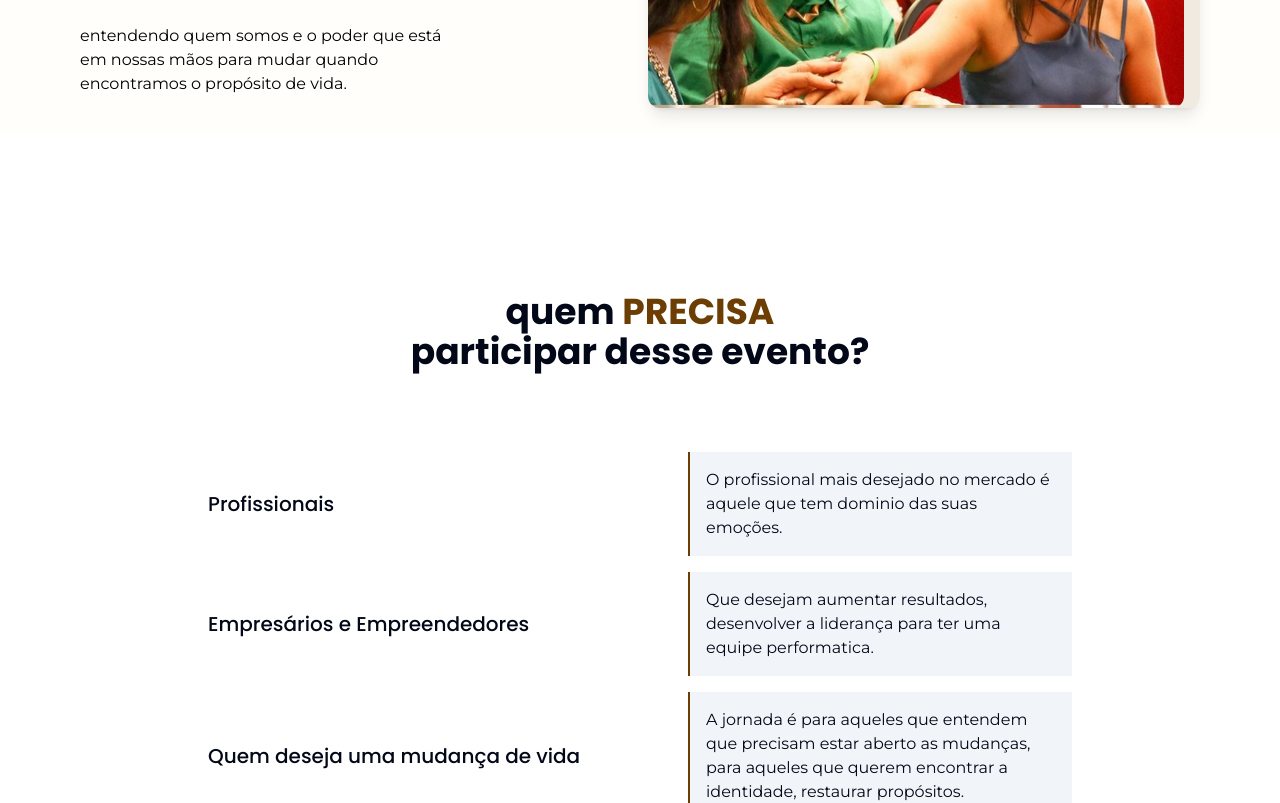
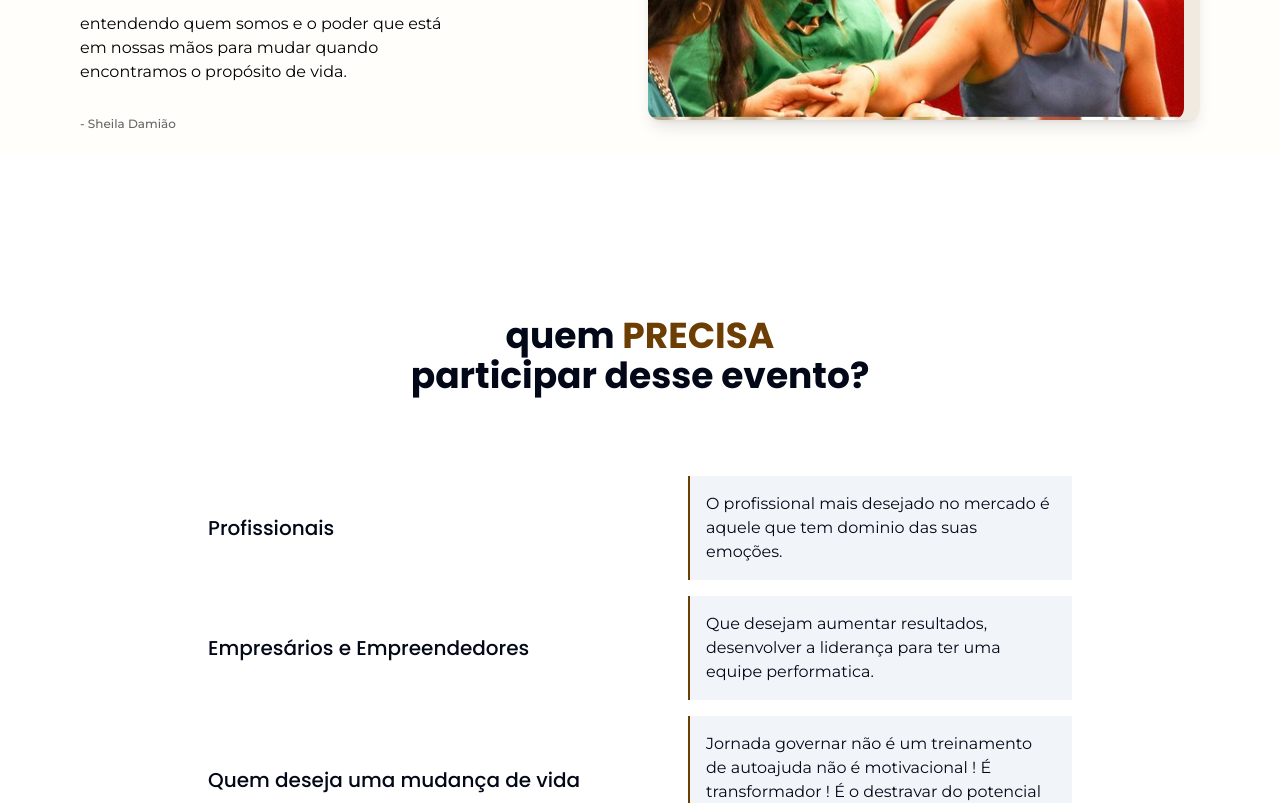
Before and after one commit to DecoXD/JornadaGovernar, a React (Vite) app: page / in a window 1280 px wide. Shown: the part 1660-2463 px from the top of the page. Built offline with nearby package versions, Linux system fonts and the light colour scheme.

Commit message:
added some keyframes

```diff
--- a/src/App.tsx
+++ b/src/App.tsx
@@ -11,6 +11,7 @@ import Footer from "./sections/Footer"
 import WpToast from "./components/shared/WpToast"
 import Audience from "./sections/Audience"
 import Sponsors from "./sections/Sponsors"
+import FadeInContainer from "./components/shared/FadeInContainer"
 
 
 
@@ -20,15 +21,16 @@ function App() {
 
 
   return (
-   <div className="">
+   <div className="overflow-hidden">
 
     <Analytics/>
 
     <WpToast/>
 
-    <section>
+    <FadeInContainer   animate = {'animate-fade-in'}>
       <Hero/>
-    </section>
+    </FadeInContainer>
+
 
 
 
@@ -36,29 +38,28 @@ function App() {
       <Target/>
     </section>
 
-    <section className="">
+    <FadeInContainer   animate = {'animate-fade-in-right'}>
       <Content/>
-    </section>
-
-    <section className="pt-20">
-      <Audience/>
-    </section>
+    </FadeInContainer>
 
 
-    <section className="bg-[#FFFEFA] pt-24 ">
-      <Disclosure/>
-    </section>
-
-    <section className="pt-24">
-      <Benefices/>
-    </section>
+    <FadeInContainer className = {'p-20'} animate = {'animate-fade-in'}>
+      <Audience/>
+    </FadeInContainer>
 
 
+    <FadeInContainer className={"bg-[#FFFEFA] pt-24 "}  animate = {'animate-fade-in-right'}>
+      <Disclosure/>
+    </FadeInContainer>
 
+    <FadeInContainer className={"pt-24 "}  animate = {'animate-fade-in'}>
+      <Benefices/>
+    </FadeInContainer>
 
-    <section className="bg-[#FFFEFA] pt-20 ">
+    <FadeInContainer className="bg-[#FFFEFA] pt-20 "  animate = {'animate-fade-in-right'}>
       <About/>
-    </section>
+    </FadeInContainer>
+
 
     <section className="pt-20 md:pt-20">
       <Sponsors/>
@@ -69,7 +70,6 @@ function App() {
     </section>
 
 
-
     <Footer/>
    </div>
   )
--- /dev/null
+++ b/src/components/shared/FadeInContainer.tsx
@@ -0,0 +1,21 @@
+import { useEffect, useRef, useState } from "react"
+/*eslint-disable */
+
+const FadeInContainer = (props:any) => {
+  const [isVisible, setIsVisible] = useState(false)
+
+  const domRef:any = useRef()
+
+  useEffect(() => {
+    const observer = new IntersectionObserver((entries) => {
+      entries.forEach((entry) => setIsVisible(entry.isIntersecting));
+    });
+    observer.observe(domRef.current);
+    return () => observer.unobserve(domRef.current);
+  }, []);
+  return (
+    <section  ref={domRef} className={`${props.className} ${isVisible? props.animate : 'animate-fade-out '} ` }>{props.children}</section>
+  )
+}
+
+export default FadeInContainer
--- a/src/constants/index.ts
+++ b/src/constants/index.ts
@@ -1,7 +1,7 @@
 export const targetLayerItems =[
   {
     iconSrc:'/assets/icons/arrow.svg',
-    content:'Se sente estagnado e quer aumentar seus resultados, mas está perdido de como fazer isso?',
+    content:'Os resultados do seu time não estão bons? Aprenda como performar melhor e alcançar melhores resultados !',
     alt:'arrow'
   },
   {
@@ -16,32 +16,32 @@ export const targetLayerItems =[
   },
 ]
 
-export const testimonalItems = [
-  {
-    title:"Érica",
-    imageSrc:'/assets/images/erica.jpeg',
-    content:" Oi Sheila, Sou Jane, trabalho na Pestalozzi, quero dizer que foi maravilhosa a experiência. Acredito que será sim, um divisor de águas.",
-    videoSrc:'/assets/videos/video.mp4'
-  },
-  {
-    title:"Rodrigo",
-    imageSrc:'/assets/images/homem.jpeg',
-    content:"  Oi Sheila, Sou Jane, trabalho na Pestalozzi, quero dizer que foi maravilhosa a experiência. Acredito que será sim, um divisor de águas.",
-    videoSrc:'/assets/videos/video.mp4'
-  },
-  {
-    title:"Jane",
-    imageSrc:'/assets/images/erica.jpeg',
-    content:" Oi Sheila, Sou Jane, trabalho na Pestalozzi, quero dizer que foi maravilhosa a experiência. Acredito que será sim, um divisor de águas.",
-    videoSrc:'/assets/videos/video.mp4'
-  },
-  {
-    title:"Jane",
-    imageSrc:'/assets/images/homem.jpeg',
-    content:"Oi Sheila, Sou Jane, trabalho na Pestalozzi, quero dizer que foi maravilhosa a experiência. Acredito que será sim, um divisor de águas.",
-    videoSrc:'/assets/videos/video.mp4'
-  },
-]
+// export const testimonalItems = [
+//   {
+//     title:"Érica",
+//     imageSrc:'/assets/images/erica.jpeg',
+//     content:" Oi Sheila, Sou Jane, trabalho na Pestalozzi, quero dizer que foi maravilhosa a experiência. Acredito que será sim, um divisor de águas.",
+//     videoSrc:'/assets/videos/video.mp4'
+//   },
+//   {
+//     title:"Rodrigo",
+//     imageSrc:'/assets/images/homem.jpeg',
+//     content:"  Oi Sheila, Sou Jane, trabalho na Pestalozzi, quero dizer que foi maravilhosa a experiência. Acredito que será sim, um divisor de águas.",
+//     videoSrc:'/assets/videos/video.mp4'
+//   },
+//   {
+//     title:"Jane",
+//     imageSrc:'/assets/images/erica.jpeg',
+//     content:" Oi Sheila, Sou Jane, trabalho na Pestalozzi, quero dizer que foi maravilhosa a experiência. Acredito que será sim, um divisor de águas.",
+//     videoSrc:'/assets/videos/video.mp4'
+//   },
+//   {
+//     title:"Jane",
+//     imageSrc:'/assets/images/homem.jpeg',
+//     content:"Oi Sheila, Sou Jane, trabalho na Pestalozzi, quero dizer que foi maravilhosa a experiência. Acredito que será sim, um divisor de águas.",
+//     videoSrc:'/assets/videos/video.mp4'
+//   },
+// ]
 
 export const whoIsItFor = [
   {
@@ -54,7 +54,7 @@ export const whoIsItFor = [
   },
   {
     title:'Quem deseja uma mudança de vida',
-    content:'A jornada é para aqueles que entendem que precisam estar aberto as mudanças, para aqueles que querem encontrar a identidade, restaurar propósitos.'
+    content:'Jornada governar não é um treinamento de autoajuda não é motivacional ! É transformador ! É o destravar do potencial dentro de você !'
   }
 ]
 
--- a/src/sections/Content.tsx
+++ b/src/sections/Content.tsx
@@ -11,8 +11,13 @@ const Content = () => {
           <h3 className="md:text-4xl text-3xl uppercase font-bold max-w-xl font-poppins  ">
             serão 12 horas de imersão para você <br /> <span className="text-[#6c3e04]">desbloquear</span> todo o seu potencial
           </h3>
-          <p className="max-w-96 font-montserrat">somos nós os responsáveis pela vida que levamos e onde nos colocamos e que apenas nós mesmos podemos mudar isso,</p>
-          <p className="mt-2 max-w-96 font-montserrat">entendendo quem somos e o poder que está em nossas mãos para mudar quando encontramos o propósito de vida.</p>
+
+         <p className="max-w-96 font-montserrat">somos nós os responsáveis pela vida que levamos e onde nos colocamos e que apenas nós mesmos podemos mudar isso,</p>
+          <p className="mt-2 max-w-96 font-montserrat flex flex-col gap-8">entendendo quem somos e o poder que está em nossas mãos para mudar quando encontramos o propósito de vida.
+          <span className="text-xs font-medium text-black/60">- Sheila Damião</span>
+          </p>
+
+
         </div>
 
         <div className="flex-1 flex justify-center md:justify-end">
--- a/src/sections/Hero.tsx
+++ b/src/sections/Hero.tsx
@@ -4,7 +4,7 @@ const Hero = () => {
   return (
     <section className='flex flex-col justify-center hero-bg md:pt-4 mb-20 pt-10 lg:gap-0 gap-12 bg-[#FFFEFA] min-h-[80vh]  items-start relative '>
 
-      <img src="/assets/images/logo.png" className='z-10 mt-8 ml-10 sm:ml-4 sm:mt-4' alt="logomarca" width={150}/>{/* ajustar para 100 em mobile */}
+      <img src="/assets/images/logo.png" className='z-10 mt-8 ml-10 sm:ml-4 sm:mt-4 animate-fade-in' alt="logomarca" width={150}/>{/* ajustar para 100 em mobile */}
 
       <div className="bg-[#6c3e04] min-h-20 min-w-14 blur-3xl absolute top-0 left-0"></div>
 
@@ -18,7 +18,7 @@ const Hero = () => {
             especialista em <br />
             <span className="text-[#6c3e04]  sm:whitespace-nowrap">inteligência emocional</span>
           </h1>
-          <p className='text-black md:text-md sm:text-sm text-xs font-montserrat'>Descubra como superar os bloqueios ocultos que limitam seu potencial. Através do autoconhecimento e da autorresponsabilidade, aprenda a maximizar sua performance e produtividade. Transforme sua vida e negócios,  e alcance uma vida plena e abundante.</p>
+          <p className='text-black md:text-md sm:text-sm text-xs font-montserrat  '>Descubra como superar os bloqueios ocultos que limitam seu potencial. Através do autoconhecimento e da autorresponsabilidade, aprenda a maximizar sua performance e produtividade. Transforme sua vida e negócios,  e alcance uma vida plena e abundante.</p>
           <a target="_blank" href={config.ingressLink}
           className=' text-center uppercase max-w-80 text-md font-bold bg-[#6c3e04] rounded-none text-slate-100 py-4 px-12 hover:bg-[#6c3e04]/95 font-montserrat sm:text-md text-xs'>quero fazer parte</a>
           <p className='flex gap-2 flex-col text-xs'>
```
